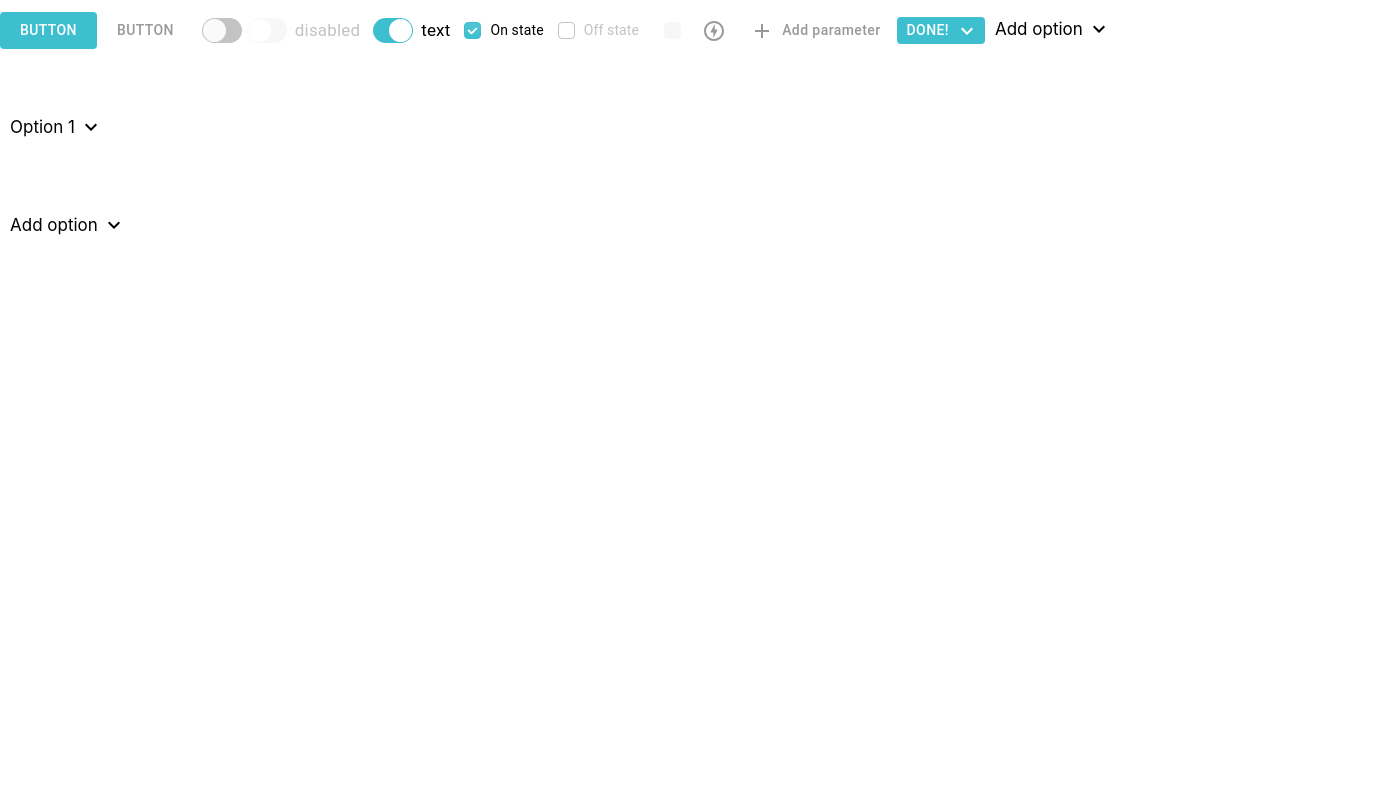
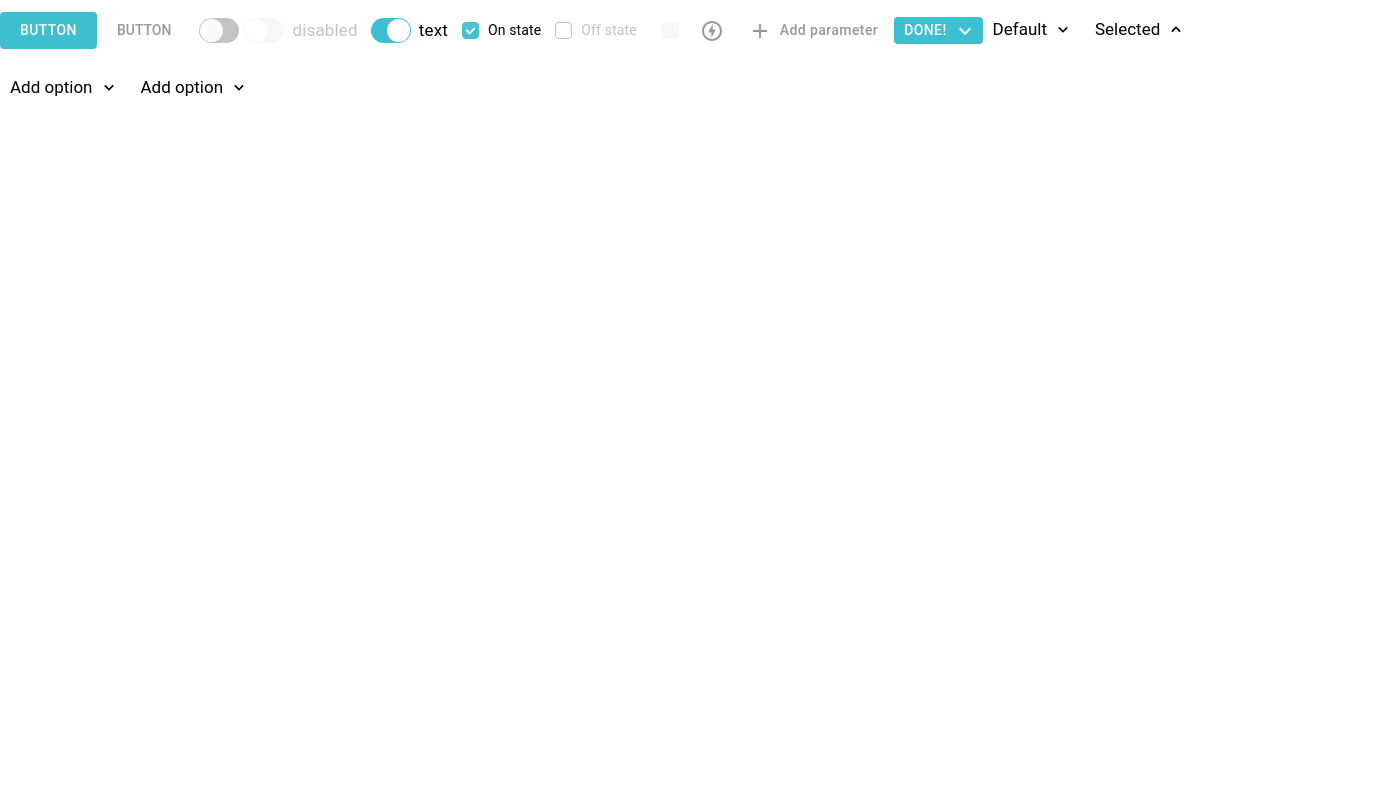
Before and after one commit to sergkulikovskyi/stuff-ui, a React (Create React App) app: page / in a window 1280 px wide. Shown: the top 800 px of the page, 1387 px wide, since content can reach past the window. Built offline with nearby package versions, Linux system fonts and the light colour scheme.

Commit message:
dropdown

```diff
--- a/src/App.js
+++ b/src/App.js
@@ -35,6 +35,16 @@ function App() {
         text="Add parameter"
       />
       <STStatus />
+      <STDropdown options={[{ label: 'Default', value: 0 }]} />
+      <STDropdown options={[{ label: 'Add option', value: 0 }]} selected={{ label: 'Selected', value: 1 }} />
+      <STDropdown
+        options={[
+          { label: 'Add option', value: 0 },
+          { label: 'I’m the longest term in the options', value: 1 },
+          { label: 'Option 2', value: 2 },
+        ]}
+      />
+
       <STDropdown
         options={[
           { label: 'Add option', value: 0 },
@@ -49,65 +59,6 @@ function App() {
           },
         ]}
       />
-      <div style={{ marginTop: '40px' }}>
-        <STDropdown
-          options={[
-            { label: 'Option 1', value: 0 },
-            { label: 'Option 2', value: 1 },
-            { label: 'Option 3', value: 2 },
-            { label: 'I’m the longest term in the options', value: 3 },
-          ]}
-        />
-      </div>
-      <div style={{ marginTop: '40px' }}>
-        <STDropdown
-          options={[
-            { label: 'Add option', value: 0 },
-            {
-              label: 'Remove option',
-              value: [
-                { label: 'Option 1', value: 1 },
-                { label: 'Option 2', value: 2 },
-                { label: 'Option 3', value: 3 },
-              ],
-            },
-            {
-              label: 'Add parameter',
-              suggest: true,
-              value: [
-                { label: 'Option 4', value: 4 },
-                { label: 'Option 5', value: 5 },
-                { label: 'Option 6', value: 6 },
-              ],
-            },
-          ]}
-        />
-      </div>
-
-      <div style={{ marginTop: '700px' }}>
-        <STDropdown
-          options={[
-            { label: 'Add option', value: 0 },
-            {
-              label: 'Remove option',
-              value: [
-                { label: 'Option 1', value: 1 },
-                { label: 'Option 2', value: 2 },
-                { label: 'Option 3', value: 3 },
-              ],
-            },
-            {
-              label: 'Add parameter',
-              suggest: true,
-              value: [
-                { label: 'Option 4', value: 4 },
-                { label: 'Option 5', value: 5 },
-                { label: 'Option 6', value: 6 },
-              ],
-            },
-          ]}
-        />
-      </div>
     </div>
   );
 }
--- a/src/ui/STTheme.js
+++ b/src/ui/STTheme.js
@@ -12,6 +12,7 @@ let STTheme = createMuiTheme({
     danger: 'orange',
   },
   typography: {
+    fontFamily: ['Roboto', 'Helvetica', 'Arial'].join(','),
     button: {
       fontSize: 14,
     },
@@ -31,6 +32,7 @@ export const COLORS = {
   GRAY_WITH_OPACITY: 'rgba(153, 153, 153, 0.4)',
   GRAY2: '#c3c3c3',
   GRAY3: '#f7f7f7',
+  GARY4: '#e7e7e7',
   RED: '#eb6464',
 };
 
--- a/src/ui/core/dropdown/index.js
+++ b/src/ui/core/dropdown/index.js
@@ -5,11 +5,12 @@ import clsx from 'clsx';
 import List from '@material-ui/core/List';
 import ListItem from '@material-ui/core/ListItem';
 import Button from '@material-ui/core/Button';
+import TextField from '@material-ui/core/TextField';
 
 import { makeStyles } from '@material-ui/core/styles';
 
 import getListPosition from '../../helpers/getListPosition';
-import { COLORS } from '../../STTheme';
+import STTheme, { COLORS } from '../../STTheme';
 
 const IconArrow = ({ className }) => (
   <svg
@@ -24,22 +25,23 @@ const IconArrow = ({ className }) => (
   </svg>
 );
 
-const useStyles = makeStyles({
+const useStyles = makeStyles((theme) => {
+  return {
     container: {
       display: 'inline-flex',
       position: 'relative',
       padding: '15px 10px',
+      fontFamily: theme.typography.fontFamily,
     },
-
     iconOpen: {
       transform: 'rotate(180deg)',
     },
     icon: {
       color: COLORS.BLACK,
       right: 4,
+      height: 19,
       transition: 'all .1s linear',
     },
-
     menu: {
       position: 'absolute',
       minWidth: 200,
@@ -50,7 +52,6 @@ const useStyles = makeStyles({
       visibility: 'hidden',
       transition: 'opacity 243ms cubic-bezier(0.4, 0, 0.2, 1) 0ms, transform 162ms cubic-bezier(0.4, 0, 0.2, 1) 0ms',
     },
-
     openedMenu: {
       opacity: 1,
       zIndex: 100,
@@ -74,6 +75,10 @@ const useStyles = makeStyles({
     },
     itemList: {
       padding: 0,
+      '&:last-of-type $nestedContainer': {
+        borderBottom: 'none',
+        paddingBottom: '10px',
+      },
     },
     listButton: {
       padding: '7.5px 20px',
@@ -83,6 +88,7 @@ const useStyles = makeStyles({
       justifyContent: 'flex-start',
       textTransform: 'initial',
       textAlign: 'left',
+      lineHeight: '19px',
       '&:hover': {
         background: 'transparent',
         textShadow: '0px 0px 1px currentColor',
@@ -93,9 +99,16 @@ const useStyles = makeStyles({
       display: 'flex',
       width: '100%',
       position: 'relative',
-    padding: '7.5px 20px',
+      padding: '20px 10px 20px 20px',
+      borderBottom: `1px solid ${COLORS.GARY4}`,
       '&:hover': {
         textShadow: '0px 0px 1px currentColor',
+        '& $iconRight': {
+          color: COLORS.BLACK,
+        },
+      },
+      '&:last-of-type': {
+        borderTop: 'none',
       },
     },
     nestedHeaderLabel: {
@@ -104,19 +117,54 @@ const useStyles = makeStyles({
     menuNested: {},
     iconRight: {
       transform: 'rotate(-90deg)',
+      color: COLORS.GARY4,
     },
+    textField: {
+      display: 'flex',
+      margin: '0px 20px',
+      height: 60,
+      '& label': {
+        fontSize: 14,
+        color: COLORS.GRAY2,
+      },
+      '& label.Mui-focused': {
+        color: COLORS.TURQUOISE,
+      },
+      '& .MuiInput-underline:after': {
+        borderBottomColor: COLORS.TURQUOISE,
+      },
+      '& .MuiInput-underline:before': {
+        borderBottomColor: COLORS.GARY4,
+      },
+    },
+    inputControl: {
+      margin: 0,
+    },
+    inputField: {
+      fontSize: 14,
+    },
+  };
 });
 
-const STNestedList = ({ data, clickItem }) => {
+const STNestedList = ({ data, index, clickItem }) => {
   const [open, setOpen] = useState(false);
+  const [options, setOptions] = useState([]);
+  const [suggestValue, setSuggestValue] = useState('');
   const [stylePos, setStylePos] = useState({});
   const listRef = useRef(null);
+  const { value, label, suggest } = data;
+
+  useEffect(() => {
+    if (value.length !== options.length) {
+      setOptions(value);
+    }
+  }, [value, options.length]);
+
   useEffect(() => {
     const listStyle = getListPosition(listRef, true);
     setStylePos(listStyle);
   }, [listRef]);
 
-  const { value, label, suggest } = data;
   const openMenu = () => {
     if (!open) {
       setOpen(true);
@@ -124,6 +172,12 @@ const STNestedList = ({ data, clickItem }) => {
   };
   const closeMenu = () => {
     setOpen(false);
+  };
+  const onChangeSuggest = ({ target }) => {
+    const reg = new RegExp(target.value, 'gi');
+    const result = data.value.filter((item) => item.label.search(reg) !== -1);
+    setSuggestValue(target.value);
+    setOptions(result);
   };
 
   const classes = useStyles();
@@ -138,8 +192,20 @@ const STNestedList = ({ data, clickItem }) => {
         elevation={8}
         ref={listRef}
         style={stylePos}>
+        <>
+          {suggest && (
+            <TextField
+              className={classes.textField}
+              InputProps={{
+                classes: { input: classes.inputField, root: classes.textField, formControl: classes.inputControl },
+              }}
+              label="Search parameter"
+              value={suggestValue}
+              onChange={onChangeSuggest}
+            />
+          )}
           <List className={classes.list}>
-          {value.map((item, i) => (
+            {options.map((item, i) => (
               <ListItem key={i + item.value} className={classes.itemList}>
                 <Button
                   className={classes.listButton}
@@ -151,6 +217,7 @@ const STNestedList = ({ data, clickItem }) => {
               </ListItem>
             ))}
           </List>
+        </>
       </Paper>
     </div>
   );
@@ -164,12 +231,14 @@ const STDropdown = ({ selected = {}, onChange = () => {}, multiple, options, ...
   const listRef = useRef(null);
 
   useEffect(() => {
-    if (selected.label) setStateValue(selected);
-  }, [selected.label]);
+    if (selected.label) {
+      setStateValue(selected);
+    }
+  }, [selected]);
 
   useEffect(() => {
     setStateOptions(options);
-  }, [options.length]);
+  }, [options]);
 
   useEffect(() => {
     setTimeout(() => {
@@ -187,7 +256,7 @@ const STDropdown = ({ selected = {}, onChange = () => {}, multiple, options, ...
     setOpen(false);
   };
 
-  const classes = useStyles();
+  const classes = useStyles(STTheme);
 
   const clickItem = (selected) => {
     setStateValue(selected);
--- a/src/ui/core/status/index.js
+++ b/src/ui/core/status/index.js
@@ -67,7 +67,7 @@ const STStatus = ({ status = {}, onChange = () => {}, label, ...rest }) => {
 
   useEffect(() => {
     if (status.label) setStatus(status);
-  }, [status.label]);
+  }, [status]);
 
   function handleClick(event) {
     if (anchorEl !== event.currentTarget) {
--- a/src/ui/helpers/getListPosition.js
+++ b/src/ui/helpers/getListPosition.js
@@ -12,7 +12,7 @@ const getListPosition = (ref, nested) => {
       const horizontalPos = toLeft ? { right: 0 } : { left: 0 };
       return { ...verticalPos, ...horizontalPos };
     } else {
-      const verticalPos = toTop ? { bottom: '-5px' } : { top: '10px' };
+      const verticalPos = toTop ? { bottom: '-5px' } : { top: '0px' };
       const horisontalPos = toLeft ? { right: 'calc(100% + 2px)' } : { left: 'calc(100% + 2px)' };
       return { ...horisontalPos, ...verticalPos };
     }
```
Also changed, not shown: src/ui/core/popover/index.js (added, +52 -0 lines), 1 other file (tests, documents, lock files or other folders). Lines whose indentation alone changed are shown as unchanged.
